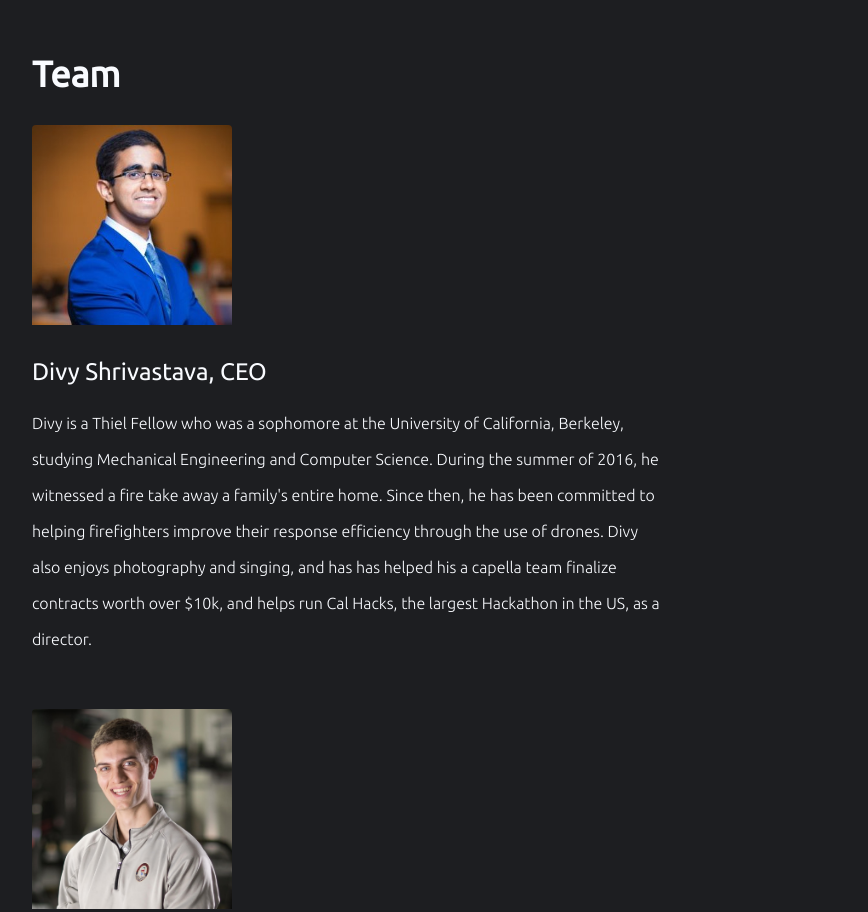
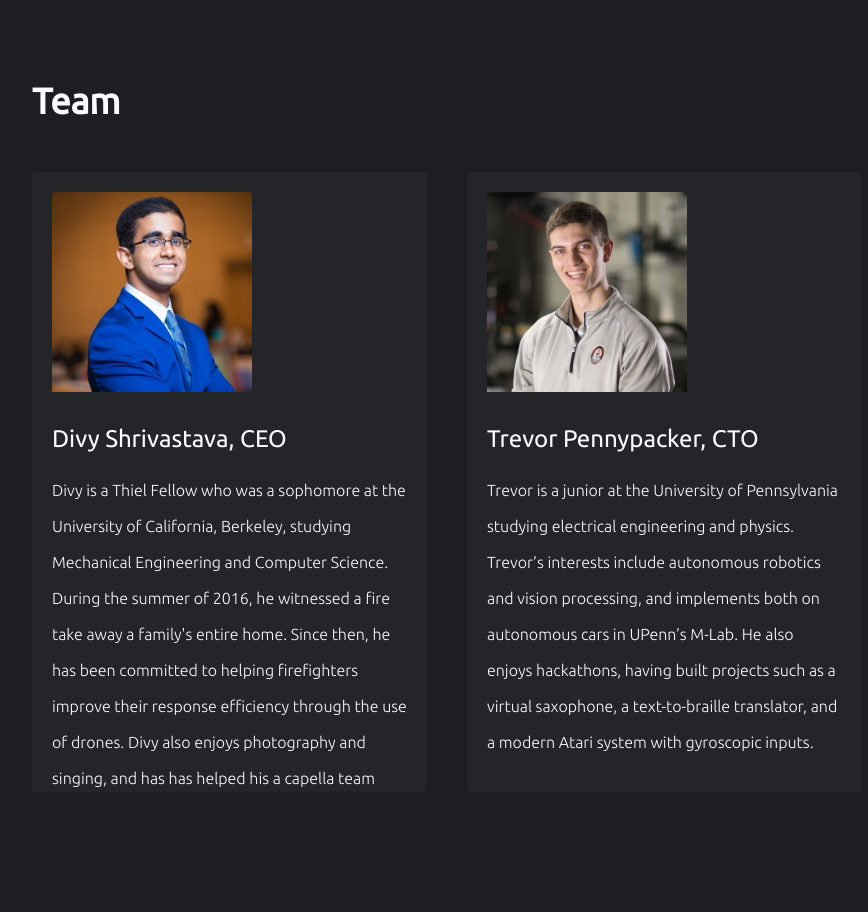
Before and after one commit to adrianababakanian/paladin-drones, a plain HTML site: page paladin-drones/index.html in a window 1280 px wide. Shown: the part 3426-4338 px from the top of the page, without its empty margins (208-1076 px from the left). Drawn offline with nearby package versions, Linux system fonts and the light colour scheme.

Commit message:
team grid

```diff
--- a/paladin-drones/assets/common.scss
+++ b/paladin-drones/assets/common.scss
@@ -15,13 +15,16 @@ body {
   font-family: Ubuntu;
   color: $font;
   overflow-x: hidden;
+  &.light {
+    background: $font;
+  }
 }
 
-.section::-webkit-scrollbar-track {
+.body::-webkit-scrollbar-track {
   background-color: transparent;
 }
 
-.section {
+.body {
   &::-webkit-scrollbar { background: none }
   &::-webkit-scrollbar-corner { background: none }
   &::-webkit-scrollbar-track { background: none }
@@ -67,10 +70,6 @@ body {
 
 .back {
   color: $background;
-}
-
-.light {
-  background: $font;
 }
 
 #nav-icon1 span, #nav-icon3 span, #nav-icon4 span {
@@ -353,7 +352,7 @@ body {
   }
 
   .section {
-   width: calc(100% - 100px);
+  // width: calc(100% - 100px);
    //max-height: calc(80vh - 40px);
    padding: 20px 0;
    // background: $section;
@@ -439,6 +438,32 @@ body {
      }
    }
 
+   #team {
+     max-width: 1000px;
+   }
+
+   .team {
+     height: auto;
+     overflow: auto;
+     margin-left: -20px;
+     .member {
+       max-height: 580px;
+       border-radius: 4px;
+       overflow: scroll;
+       background: $section;
+       width: calc(50% - 80px);
+       float: left;
+       margin: 20px;
+       padding: 20px;
+       p {
+         width: 100%;
+       }
+       &.light {
+         background: $hi;
+       }
+     }
+   }
+
    .screen {
      width: 100%;
      padding-top: 30px;
--- a/paladin-drones/assets/index.js
+++ b/paladin-drones/assets/index.js
@@ -66,7 +66,7 @@ function toggleNav() {
  function toggleLights() {
    $('h1, h2, h3, h4, p, .logo-font, #nav-icon3 span').toggleClass('back');
 
-   $('.section, body, .container, .fire, .sidenav, .sidenav a, p a, .section::-webkit-scrollbar-thumb, .placeholder, .gray').toggleClass('light');
+   $('.section, body, .container, .fire, .sidenav, .sidenav a, p a, .section::-webkit-scrollbar-thumb, .placeholder, .gray, .member').toggleClass('light');
  }
 
  function testing() {
--- a/paladin-drones/index.html
+++ b/paladin-drones/index.html
@@ -70,6 +70,7 @@
       <article class="section-wrapper" id="team">
         <div class="section">
           <h1>Team</h1>
+          <div class="team">
             <div class="member">
               <div class="photo"><img src="./assets/images/divy.jpg"/></div>
               <div class="info">
@@ -77,12 +78,12 @@
                 <p>Divy is a Thiel Fellow who was a sophomore at the University of California, Berkeley, studying Mechanical Engineering and Computer Science. During the summer of 2016, he witnessed a fire take away a family's entire home. Since then, he has been committed to helping firefighters improve their response efficiency through the use of drones. Divy also enjoys photography and singing, and has has helped his a capella team finalize contracts worth over $10k, and helps run Cal Hacks, the largest Hackathon in the US, as a director.</p>
               </div>
             </div>
-          <br/><br/>
             <div class="member">
               <div class="photo"><img src="./assets/images/trevor.jpg"/></div>
               <div class="info">
                 <h2>Trevor Pennypacker, CTO</h2>
                 <p>Trevor is a junior at the University of Pennsylvania studying electrical engineering and physics. Trevor’s interests include autonomous robotics and vision processing, and implements both on autonomous cars in UPenn’s M-Lab. He also enjoys hackathons, having built projects such as a virtual saxophone, a text-to-braille translator, and a modern Atari system with gyroscopic inputs.</p>
+              </div>
             </div>
           </div>
         </div>
```
Also changed, not shown: paladin-drones/assets/common.css, 2 other files. Lines whose indentation alone changed are shown as unchanged.
